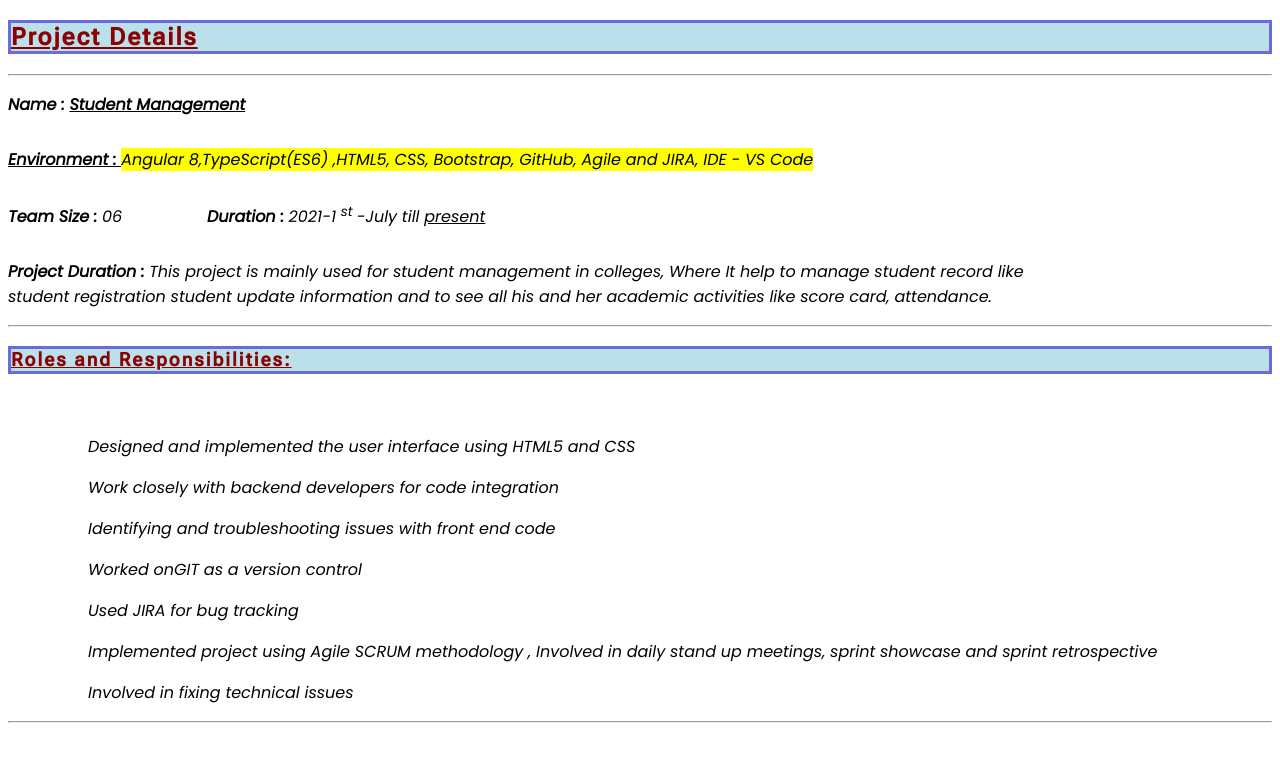
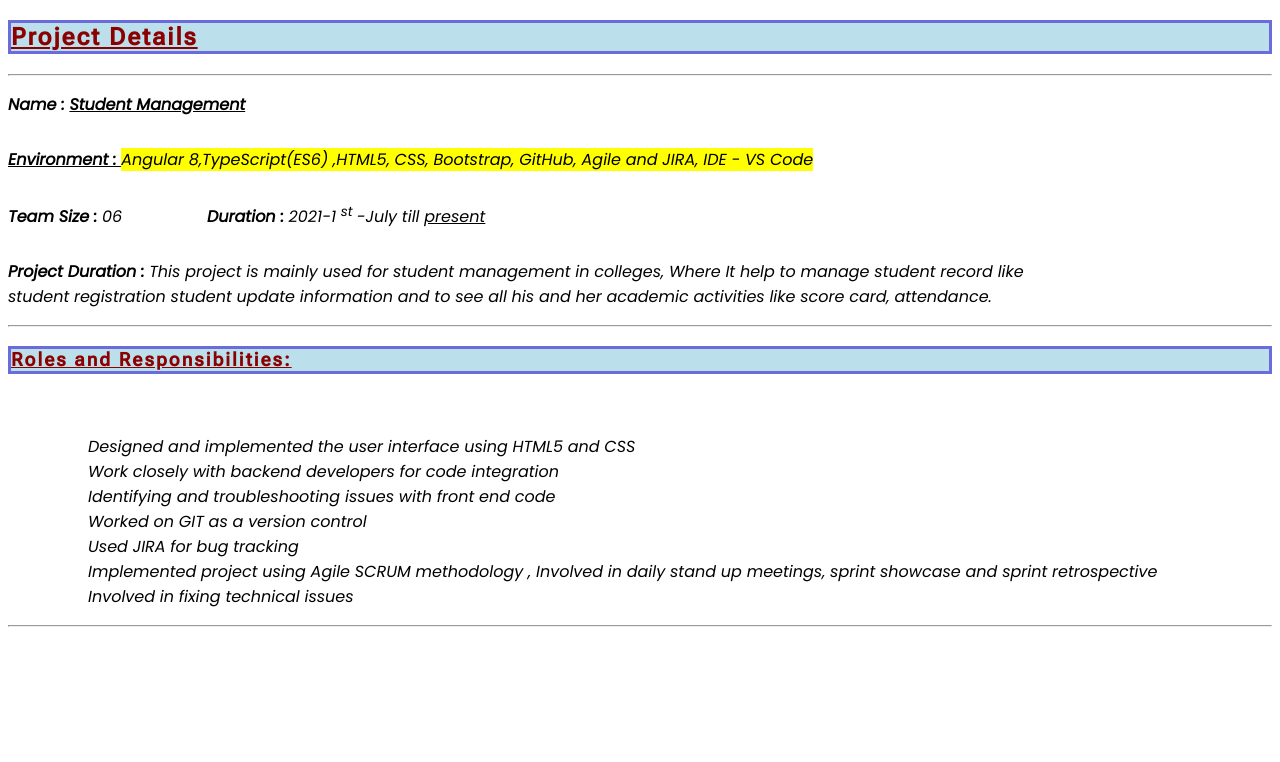
Before and after one commit to payalabhang77/MyProfile, a plain HTML site: page projectDetails.html in a window 1280 px wide. Drawn offline with Linux system fonts and the light colour scheme.

Commit message:
Design project details
Design project details

```diff
--- a/projectDetails.html
+++ b/projectDetails.html
@@ -42,6 +42,9 @@
       .name{
         margin-bottom: 30px;
       }
+      .roles::selection{
+        background-color: aquamarine;
+      }
     </style>
 </head>
 <body>
@@ -54,13 +57,15 @@
     student registration student update information and to see all his and her academic activities like score card, attendance.</p>
     <hr>
     <h3> <strong> Roles and Responsibilities:</strong> </h3>
-    <p class="roles">Designed and implemented the user interface using HTML5 and CSS</p>
-    <p class="roles">Work closely with backend developers for code integration</p>
-    <p class="roles">Identifying and troubleshooting issues with front end code</p>
-    <p class="roles">Worked onGIT as a version control</p>
-    <p class="roles">Used JIRA for bug tracking</p>
-    <p class="roles">Implemented project using Agile SCRUM methodology , Involved in daily stand up meetings, sprint showcase and sprint retrospective</p>
-    <p class="roles">Involved in fixing technical issues</p>
+    <p class="roles">
+      Designed and implemented the user interface using HTML5 and CSS<br>
+      Work closely with backend developers for code integration<br>
+      Identifying and troubleshooting issues with front end code<br>
+      Worked on GIT as a version control<br>
+      Used JIRA for bug tracking<br>
+      Implemented project using Agile SCRUM methodology , Involved in daily stand up meetings, sprint showcase and sprint retrospective<br>
+      Involved in fixing technical issues
+    </p>
     <hr>
 </body>
 </html>
```
